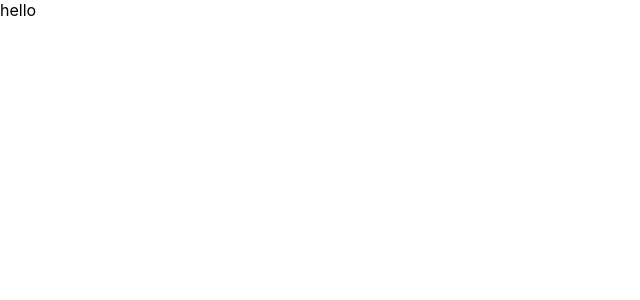
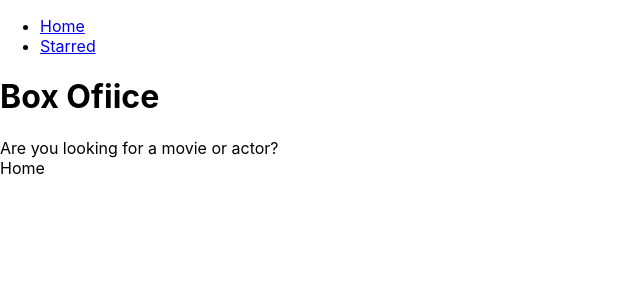
Before and after one commit to Balpreet2001/Box-office-Application, a React (Create React App) app: page / in a window 1280 px wide. Shown: the top 300 px of the page, without its empty margins (0-640 px from the left). Built offline with nearby package versions, Linux system fonts and the light colour scheme.

Commit message:
added navigation using react router along with pages and navigation components

```diff
--- a/package.json
+++ b/package.json
@@ -8,6 +8,7 @@
     "@testing-library/user-event": "^13.5.0",
     "react": "^18.2.0",
     "react-dom": "^18.2.0",
+    "react-router-dom": "^6.10.0",
     "react-scripts": "5.0.1",
     "web-vitals": "^2.1.4",
     "workbox-background-sync": "^6.5.4",
--- a/src/App.jsx
+++ b/src/App.jsx
@@ -1,8 +1,34 @@
+import { BrowserRouter, Routes, Route } from 'react-router-dom';
+import Home from "./pages/Home"
+import Starred from './pages/Starred';
+import MainLayout from './components/MainLayout';
+
 function App() {
   return (
-    <div>
-      hello
-    </div>
+    <BrowserRouter>
+      <Routes>
+        <Route element={<MainLayout />}>
+          <Route path="/" element={<Home />} />
+          <Route path="/starred" element={<Starred />} />
+          <Route path="/contact" element={<div>contact</div>} />
+        </Route>
+
+        {/* <Route path="/" element={<App />}>
+          <Route index element={<Home />} />
+          <Route path="teams" element={<Teams />}>
+            <Route path=":teamId" element={<Team />} />
+            <Route path="new" element={<NewTeamForm />} />
+            <Route index element={<LeagueStandings />} />
+          </Route>
+        </Route>
+        <Route element={<PageLayout />}>
+          <Route path="/privacy" element={<Privacy />} />
+          <Route path="/tos" element={<Tos />} />
+        </Route>
+        <Route path="contact-us" element={<Contact />} /> */}
+        <Route path="*" element={<div>Not Found</div>} />
+      </Routes>
+    </BrowserRouter>
   );
 }
 
--- /dev/null
+++ b/src/components/AppTitle.jsx
@@ -0,0 +1,11 @@
+
+
+export default function AppTitle (props)  {
+     const {title="Box Ofiice" , subtitle = "Are you looking for a movie or actor?"} = props
+  return (
+    <div>
+      <h1>{title}</h1>
+      <p1>{subtitle}</p1>
+    </div>
+  );
+}
--- /dev/null
+++ b/src/components/MainLayout.jsx
@@ -0,0 +1,16 @@
+import {Outlet} from 'react-router-dom'
+import Navs from './Navs';
+import AppTitle from './AppTitle';
+
+const MainLayout = () =>{
+     return (
+       <div>
+         <Navs />
+         <AppTitle />
+         <Outlet />
+       </div>
+     );
+
+}
+
+export default MainLayout
--- /dev/null
+++ b/src/components/Navs.jsx
@@ -0,0 +1,27 @@
+import { Link } from 'react-router-dom';
+
+const Links = [
+  {
+    text: 'Home',
+    to: '/',
+  },
+  {
+    text: 'Starred',
+    to: '/starred',
+  },
+];
+const Navs = () => {
+  return (
+    <div>
+      <ul>
+        {Links.map(item => (
+          <li key={item.to}>
+            <Link to={item.to}> {item.text} </Link>
+          </li>
+        ))}
+      </ul>
+    </div>
+  );
+};
+
+export default Navs;
--- /dev/null
+++ b/src/pages/Home.jsx
@@ -0,0 +1,7 @@
+
+
+const Home = () => {
+  return <div>Home</div>
+};
+
+export default Home;
--- /dev/null
+++ b/src/pages/Starred.jsx
@@ -0,0 +1,5 @@
+const Starred = () =>{
+     return <div>starred page</div>
+}
+
+export default Starred
```
Also changed, not shown: 1 other file (tests, documents, lock files or other folders).
